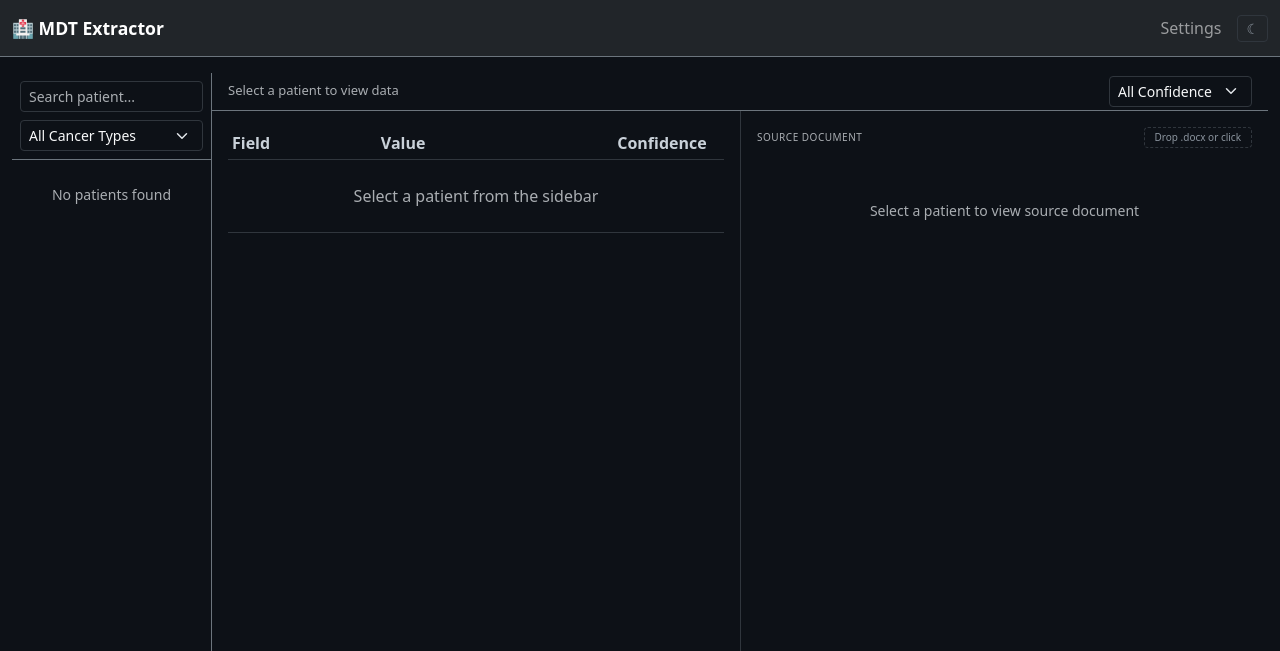
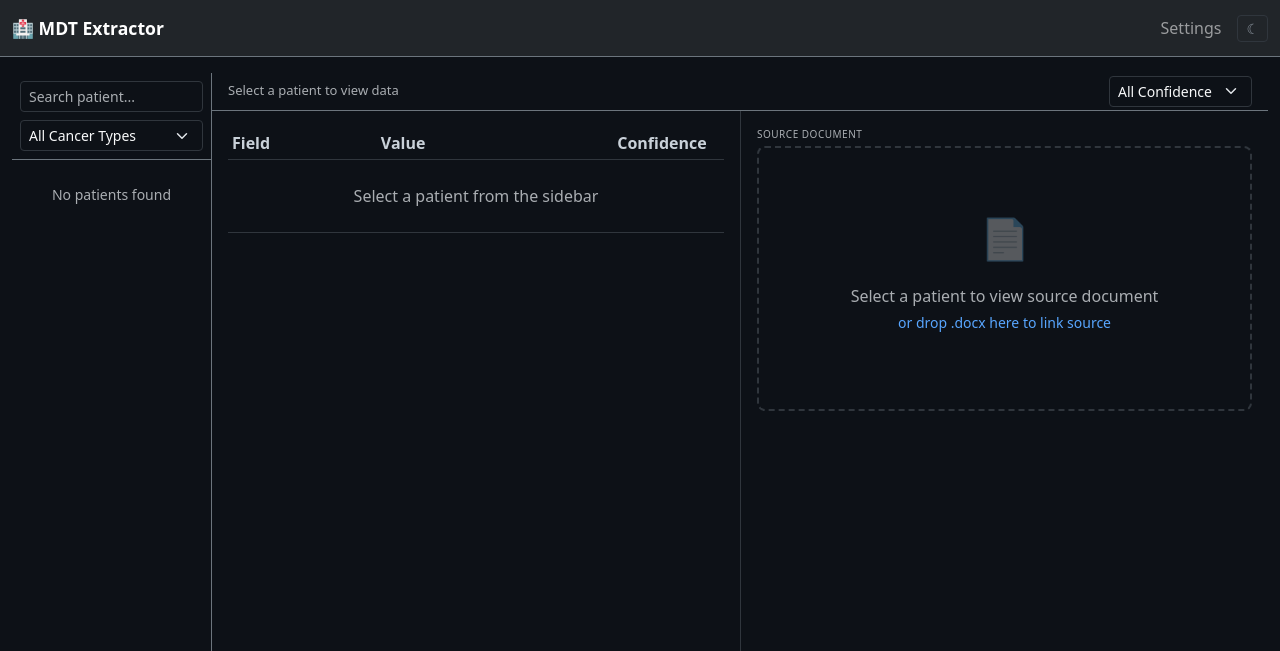
Before and after one commit to EndryuN/Clinical-AI, a Flask app: page /review in a window 1280 px wide. Shown: the top 651 px of the page. Run offline with Flask 3, Linux system fonts and the light colour scheme; data that the repository does not hold is empty; some libraries are stand-ins or nearby versions.

Commit message:
feat: large drop zone in source panel placeholder — drag .docx or click to link source

```diff
--- a/static/css/style.css
+++ b/static/css/style.css
@@ -205,19 +205,16 @@ pre {
 }
 
 /* ── Link Source Drop Zone ── */
-.link-drop-zone {
-    border: 1px dashed var(--app-border);
-    border-radius: 4px;
-    padding: 2px 10px;
-    font-size: 10px;
-    color: var(--app-text-muted);
+.link-drop-zone-large {
+    border: 2px dashed var(--app-border);
+    border-radius: 8px;
+    padding: 60px 20px;
     cursor: pointer;
     transition: border-color 0.2s, background 0.2s;
 }
-.link-drop-zone:hover, .link-drop-zone.drag-over {
+.link-drop-zone-large:hover, .link-drop-zone-large.drag-over {
     border-color: var(--app-accent);
-    background: rgba(88, 166, 255, 0.08);
-    color: var(--app-accent);
+    background: rgba(88, 166, 255, 0.06);
 }
 
 /* ── Theme Toggle Button ── */
--- a/templates/review.html
+++ b/templates/review.html
@@ -68,15 +68,8 @@
             <div id="source-panel" class="border-start border-secondary overflow-auto p-3" style="flex:1; min-width:0;">
                 <div class="d-flex justify-content-between align-items-center mb-1">
                     <div class="text-muted small text-uppercase" style="font-size:10px; letter-spacing:0.5px;">Source Document</div>
-                    <div id="link-source-drop" class="link-drop-zone"
-                         onclick="document.getElementById('link-source-input').click()"
-                         ondragover="event.preventDefault(); this.classList.add('drag-over')"
-                         ondragleave="this.classList.remove('drag-over')"
-                         ondrop="event.preventDefault(); this.classList.remove('drag-over'); if(event.dataTransfer.files[0]) linkSourceFile(event.dataTransfer.files[0])">
-                        Drop .docx or click
-                    </div>
-                    <input type="file" id="link-source-input" class="d-none" accept=".docx" onchange="linkSourceFile(this.files[0])">
                 </div>
+                <input type="file" id="link-source-input" class="d-none" accept=".docx" onchange="linkSourceFile(this.files[0])">
                 <div id="source-warning" class="d-none alert alert-danger py-1 small mt-1 mb-2">
                     Value not found in source document — possible hallucination
                 </div>
@@ -97,8 +90,14 @@
                         <span id="cov-unused" class="badge bg-secondary" title="Source text not used by any field"></span>
                     </div>
                 </div>
-                <div id="preview-placeholder" class="text-center py-5">
-                    <p class="text-muted small mb-3">Select a patient to view source document</p>
+                <div id="preview-placeholder" class="link-drop-zone-large text-center"
+                     onclick="document.getElementById('link-source-input').click()"
+                     ondragover="event.preventDefault(); this.classList.add('drag-over')"
+                     ondragleave="this.classList.remove('drag-over')"
+                     ondrop="event.preventDefault(); this.classList.remove('drag-over'); if(event.dataTransfer.files[0]) linkSourceFile(event.dataTransfer.files[0])">
+                    <div class="fs-1 mb-3" style="opacity:0.3">&#x1f4c4;</div>
+                    <p class="text-muted mb-1">Select a patient to view source document</p>
+                    <p class="small" style="color: var(--app-accent);">or drop .docx here to link source</p>
                 </div>
             </div>
 
```
